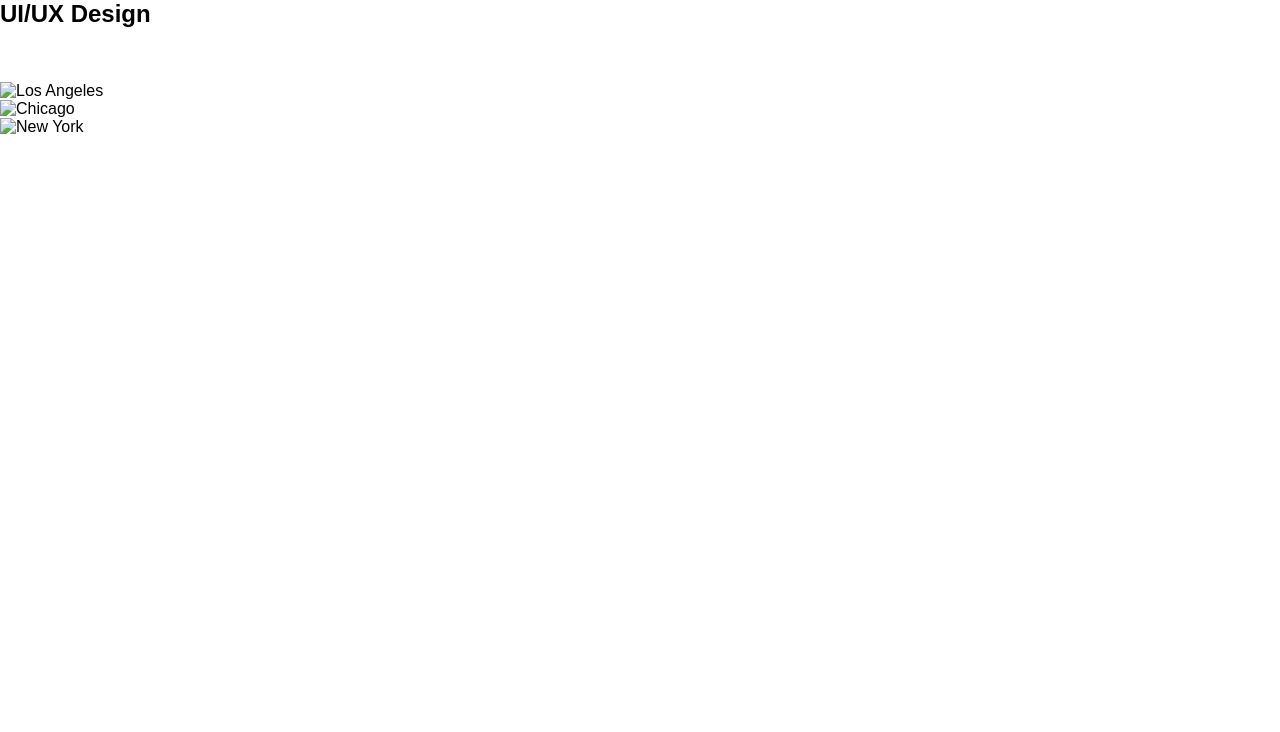
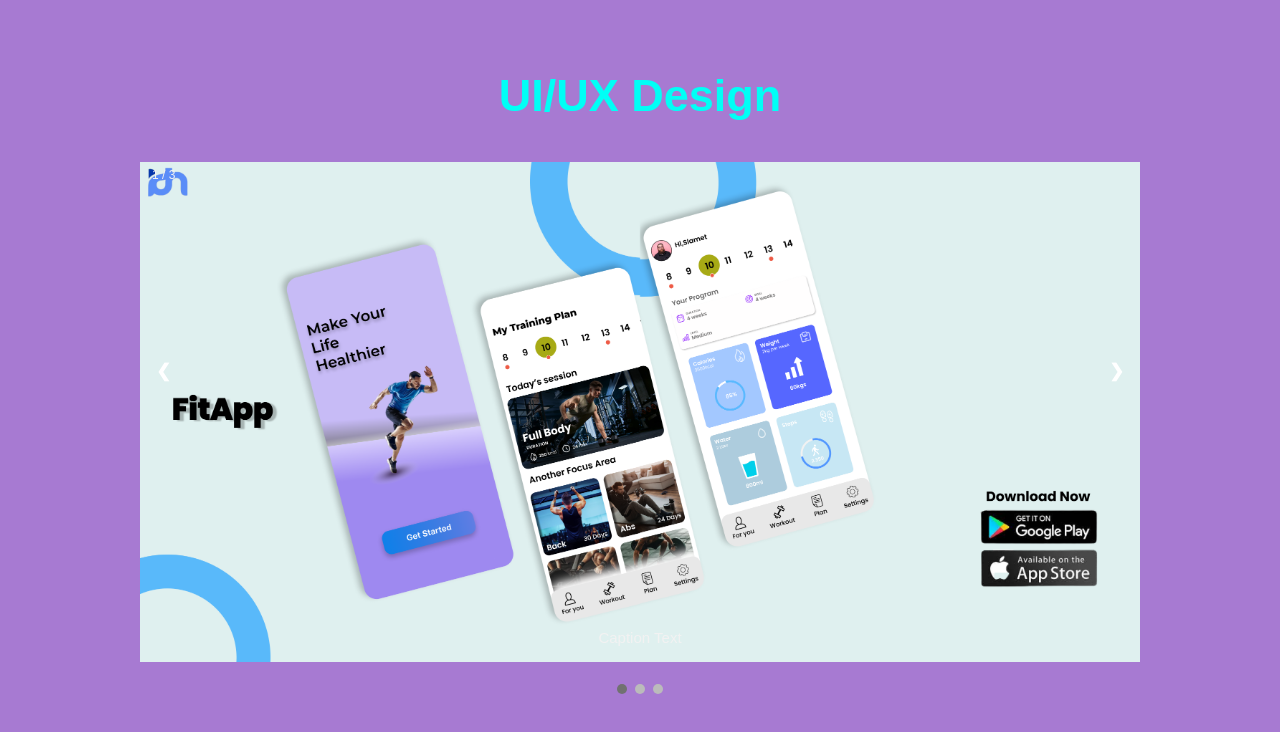
Before and after one commit to Upiiiii/Muhammad-Luthfi-Project, a plain HTML site: page Assets/design.html in a window 1280 px wide. Drawn offline with Linux system fonts and the light colour scheme.

Commit message:
perbaikan

```diff
--- a/Assets/design.html
+++ b/Assets/design.html
@@ -7,40 +7,73 @@
     <link rel="stylesheet" href="index.html">
     <title>Design</title>
 </head>
-<body>
-   <div class="judul">
-    <h2>UI/UX Design</h2>
-   </div>
-   <div id="demo" class="carousel slide" data-ride="carousel">
+<body style="background-color: rgb(167, 122, 210);">
+ <!-- Slideshow container -->
+<div class="slideshow-container">
+  <h2>UI/UX Design</h2>
 
-    <!-- Indicators -->
-    <ul class="carousel-indicators">
-      <li data-target="#demo" data-slide-to="0" class="active"></li>
-      <li data-target="#demo" data-slide-to="1"></li>
-      <li data-target="#demo" data-slide-to="2"></li>
-    </ul>
+  <!-- Full-width images with number and caption text -->
+  <div class="mySlides fade">
+    <div class="numbertext">1 / 3</div>
+    <img src="/Assets/img/Group 2.png" style="width:100%">
+    <div class="text">Caption Text</div>
+  </div>
 
-    <!-- The slideshow -->
-    <div class="carousel-inner">
-      <div class="carousel-item active">
-        <img src="la.jpg" alt="Los Angeles">
-      </div>
-      <div class="carousel-item">
-        <img src="chicago.jpg" alt="Chicago">
-      </div>
-      <div class="carousel-item">
-        <img src="ny.jpg" alt="New York">
-      </div>
-    </div>
+  <div class="mySlides fade">
+    <div class="numbertext">2 / 3</div>
+    <img src="/Assets/img/Group 10.png" style="width:100%">
+    <div class="text">Caption Two</div>
+  </div>
 
-    <!-- Left and right controls -->
-    <a class="carousel-control-prev" href="#demo" data-slide="prev">
-      <span class="carousel-control-prev-icon"></span>
-    </a>
-    <a class="carousel-control-next" href="#demo" data-slide="next">
-      <span class="carousel-control-next-icon"></span>
-    </a>
+  <div class="mySlides fade">
+    <div class="numbertext">3 / 3</div>
+    <img src="/Assets/img/Group 18814.png" style="width:100%">
+    <div class="text">Caption Three</div>
+  </div>
 
-  </div>
+  <!-- Next and previous buttons -->
+  <a class="prev" onclick="plusSlides(-1)">&#10094;</a>
+  <a class="next" onclick="plusSlides(1)">&#10095;</a>
+</div>
+<br>
+
+<!-- The dots/circles -->
+<div style="text-align:center">
+  <span class="dot" onclick="currentSlide(1)"></span>
+  <span class="dot" onclick="currentSlide(2)"></span>
+  <span class="dot" onclick="currentSlide(3)"></span>
+</div>
+
+ <script>
+  let slideIndex = 1;
+showSlides(slideIndex);
+
+// Next/previous controls
+function plusSlides(n) {
+  showSlides(slideIndex += n);
+}
+
+// Thumbnail image controls
+function currentSlide(n) {
+  showSlides(slideIndex = n);
+}
+
+function showSlides(n) {
+  let i;
+  let slides = document.getElementsByClassName("mySlides");
+  let dots = document.getElementsByClassName("dot");
+  if (n > slides.length) {slideIndex = 1}
+  if (n < 1) {slideIndex = slides.length}
+  for (i = 0; i < slides.length; i++) {
+    slides[i].style.display = "none";
+  }
+  for (i = 0; i < dots.length; i++) {
+    dots[i].className = dots[i].className.replace(" active", "");
+  }
+  slides[slideIndex-1].style.display = "block";
+  dots[slideIndex-1].className += " active";
+}
+ </script>
+
 </body>
 </html>
--- a/Assets/index.html
+++ b/Assets/index.html
@@ -94,7 +94,7 @@
                     <div class="pra">
                         <p>Saya juga Membuat Beberapa Poster Tentang Apa Saja</p>
                         <p style="text-align: center;"></p>
-                        <a href="#" class="button">Show</a>
+                        <a href="poster.html" class="button">Show</a>
                     </div>
             </div>
 
--- a/Assets/style.css
+++ b/Assets/style.css
@@ -400,6 +400,8 @@ footer p:nth-child(2) {
     width: 430px;
     border-radius: 3%;
     border: 3px solid #fafafa;
+    -webkit-filter: grayscale(100%); /* Safari 6.0 - 9.0 */
+  filter: grayscale(100%);
 }
 .saya-text {
     width: 550px;
@@ -461,6 +463,7 @@ footer p:nth-child(2) {
     width: 300px;
     height: 300px;
     overflow:hidden;
+    border-radius: 10px;
 
   }
 
@@ -472,12 +475,17 @@ footer p:nth-child(2) {
     width: 100%;
     height: 100%;
     transition: 0.5s ease-in-out;
+
+  }
+  .tulisan h3{
+    margin-top: 20px;
+    color: #fff;
   }
 
 
 .container {
   position: relative;
-  width: 50%;
+  width: 90%;
   max-width: 300px;
   justify-content: center;
   margin-left: 20px;
@@ -1104,9 +1112,152 @@ footer p:nth-child(2) {
             justify-content: center;
             display: flex;
             margin-top: 200px;
+            padding: 50px;
+
           }
 
           .title h2 {
             margin-top: 20px;
             font-size: 56px;
           }
+
+          * {box-sizing:border-box}
+
+        /* Slideshow container */
+        .slideshow-container {
+          max-width: 1000px;
+          position: relative;
+          margin: auto;
+          margin-top: 70px;
+          justify-content: center;
+
+        }
+
+        .slideshow-container h2{
+          text-align: center;
+          margin-top: 30px;
+          font-size: 45px;
+          color: #00FFF6;
+          margin-bottom: 40px;
+        }
+
+        /* Hide the images by default */
+        .mySlides {
+          display: none;
+        }
+
+        /* Next & previous buttons */
+        .prev, .next {
+          cursor: pointer;
+          position: absolute;
+          top: 50%;
+          width: auto;
+          margin-top: -22px;
+          padding: 16px;
+          color: white;
+          font-weight: bold;
+          font-size: 18px;
+          transition: 0.6s ease;
+          border-radius: 0 3px 3px 0;
+          user-select: none;
+        }
+
+        /* Position the "next button" to the right */
+        .next {
+          right: 0;
+          border-radius: 3px 0 0 3px;
+        }
+
+        /* On hover, add a black background color with a little bit see-through */
+        .prev:hover, .next:hover {
+          background-color: rgba(0,0,0,0.8);
+        }
+
+        /* Caption text */
+        .text {
+          color: #f2f2f2;
+          font-size: 15px;
+          padding: 8px 12px;
+          position: absolute;
+          bottom: 8px;
+          width: 100%;
+          text-align: center;
+        }
+
+        /* Number text (1/3 etc) */
+        .numbertext {
+          color: #f2f2f2;
+          font-size: 12px;
+          padding: 8px 12px;
+          position: absolute;
+          top: 0;
+          margin-top: 90px;
+        }
+
+        /* The dots/bullets/indicators */
+        .dot {
+          cursor: pointer;
+          height: 10px;
+          width: 10px;
+          margin: 0 2px;
+          background-color: #bbb;
+          border-radius: 50%;
+          display: inline-block;
+          transition: background-color 0.6s ease;
+        }
+
+        .active, .dot:hover {
+          background-color: #717171;
+        }
+
+        /* Fading animation */
+        .fade {
+          animation-name: fade;
+          animation-duration: 1.5s;
+        }
+
+        @keyframes fade {
+          from {opacity: .4}
+          to {opacity: 1}
+        }
+
+        * {
+          box-sizing: border-box;
+        }
+
+        body {
+          margin: 0;
+          font-family: Arial;
+        }
+        .column {
+          justify-content: center;
+          float: left;
+          width: 20%;
+          padding: 2px;
+         margin-left: 55px;
+          margin-top: 80px;
+          align-items: center;
+
+
+        }
+        .column img {
+          width: 60%;
+          border-radius: 10px;
+          border: solid #ffffff;
+        }
+
+        /* Clear floats after image containers */
+        .row::after {
+          content: "";
+          clear: both;
+          display: table;
+        }
+
+        .text1 h1{
+          text-align: center;
+          margin-top: 100px;
+          color: #000;
+        }
+        .text1 p{
+          text-align: center;
+        }
```
Also changed, not shown: Assets/poster.html (+22 -1 lines), Assets/img/AdabBuangHajat.png (added), Assets/img/Group 10.png (added), Assets/img/Group 18814.png (added), Assets/img/Group 2.png (added), Assets/img/Instagram post - 1.png (added), Assets/img/Instagram post - 3.png (added), Assets/img/Instagram post - 4.png (added), Assets/img/Musibah.png (added), 2 other files.
